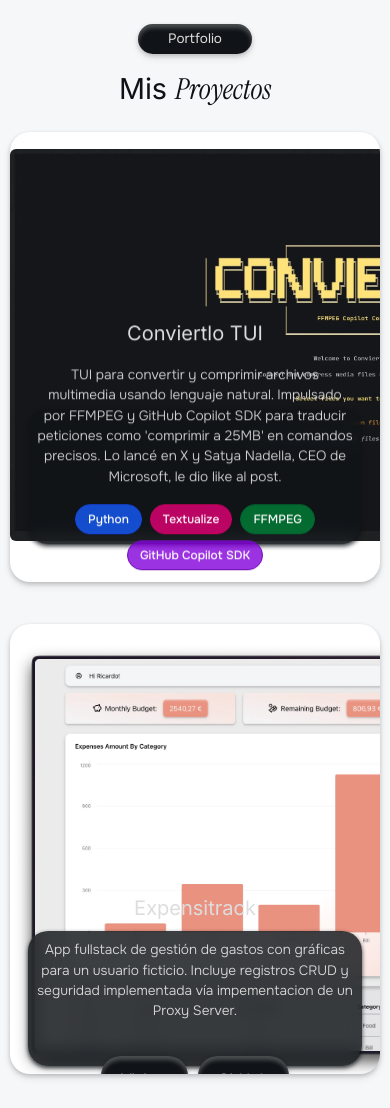
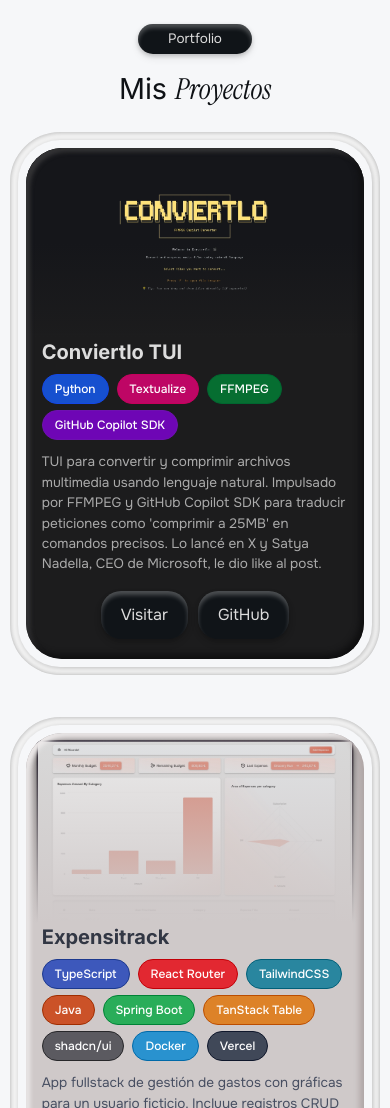
Before and after one commit to ricard0g/ricardoguzman-portfolio, an Astro site: page / in a window 390 px wide. Shown: the part 1800-2908 px from the top of the page. Built offline with nearby package versions, Linux system fonts and the light colour scheme; Astro itself is replaced by a stand-in of ours.

Commit message:
feat: add new mobile project card components

```diff
--- a/package.json
+++ b/package.json
@@ -7,7 +7,8 @@
     "build": "astro build",
     "preview": "astro preview",
     "astro": "astro",
-    "devhost": "astro dev --host"
+    "devhost": "astro dev --host",
+    "edges": "node scripts/extract-image-edges.mjs"
   },
   "dependencies": {
     "@astrojs/sitemap": "^3.6.1",
--- /dev/null
+++ b/scripts/extract-image-edges.mjs
@@ -0,0 +1,37 @@
+// Samples the bottom edge colour of every project screenshot in src/assets and writes it to
+// src/data/image-edges.json. ProjectCard uses it on mobile so the caption
+// background continues the screenshot through a gradient.
+// Re-run with `npm run edges` whenever a screenshot is added or replaced.
+import { readdir, writeFile } from "node:fs/promises";
+import path from "node:path";
+import sharp from "sharp";
+
+const ASSETS_DIR = "src/assets";
+const OUTPUT = "src/data/image-edges.json";
+
+// Must match the aspect-ratio of `.portfolio__card-media` on mobile: the image is
+// cropped from the top to this ratio, so the edge we blend into is the bottom of
+// that crop, not necessarily the bottom of the file.
+const MEDIA_ASPECT = 16 / 9;
+// Height of the sampled strip, as a fraction of the visible crop.
+const STRIP = 0.04;
+
+const toHex = (n) => Math.round(n).toString(16).padStart(2, "0");
+
+async function edgeColor(file) {
+	const image = sharp(file);
+	const { width, height } = await image.metadata();
+	const visibleHeight = Math.min(height, Math.round(width / MEDIA_ASPECT));
+	const stripHeight = Math.max(1, Math.round(visibleHeight * STRIP));
+	const { channels } = await image
+		.extract({ left: 0, top: visibleHeight - stripHeight, width, height: stripHeight })
+		.stats();
+	return `#${channels.slice(0, 3).map((c) => toHex(c.mean)).join("")}`;
+}
+
+const files = (await readdir(ASSETS_DIR)).filter((f) => /screenshot.*\.(webp|png|jpe?g|avif)$/i.test(f)).sort();
+const edges = {};
+for (const f of files) edges[f] = await edgeColor(path.join(ASSETS_DIR, f));
+
+await writeFile(OUTPUT, JSON.stringify(edges, null, "\t") + "\n");
+console.log(`Wrote ${files.length} edge colours to ${OUTPUT}`);
--- a/src/components/Portfolio.astro
+++ b/src/components/Portfolio.astro
@@ -66,7 +66,7 @@ const { badge, heading, headingAccent, buttons, projects } = Astro.props;
 	@media only screen and (max-width: 1150px) {
 		.portfolio__grid-container {
 			display: grid;
-			grid-template: repeat(6, 450px) / repeat(1, 100%);
+			grid-template: repeat(6, auto) / repeat(1, 100%);
 			grid-template-areas:
 				"conviertlo"
 				"expensitrack"
--- a/src/components/ProjectCard.astro
+++ b/src/components/ProjectCard.astro
@@ -1,6 +1,7 @@
 ---
 import type { ImageMetadata } from "astro";
 import type { ProjectKey, ProjectTag } from "../data/projects";
+import { cardPalette } from "../data/cardPalette";
 
 interface Props {
 	projectKey: ProjectKey;
@@ -9,6 +10,7 @@ interface Props {
 	passwordNote?: string;
 	imageAlt: string;
 	image: ImageMetadata;
+	edgeColor: string;
 	imageClass: string;
 	captionClass?: string;
 	tagsClass?: string;
@@ -30,6 +32,7 @@ const {
 	passwordNote,
 	imageAlt,
 	image,
+	edgeColor,
 	imageClass,
 	captionClass,
 	tagsClass,
@@ -39,34 +42,44 @@ const {
 } = Astro.props;
 
 const linkClass =
-	"inline bg-accent py-[0.5rem] max-[640px]:py-[0.75rem] px-[1rem] max-[640px]:px-[1.25rem] rounded-main shadow-m";
+	"inline bg-accent text-text-dark-bg py-[0.5rem] max-[640px]:py-[0.75rem] px-[1rem] max-[640px]:px-[1.25rem] rounded-main shadow-m";
 ---
 
+<!--
+	Desktop: the screenshot fills the card and the caption fades in over it on hover.
+	Mobile (<= 1150px): neumorphic card with the screenshot on top, fading through
+	a gradient into a caption tinted with the screenshot's bottom edge colour.
+	The shell and media wrappers are `display: contents` on desktop.
+-->
 <article
 	id={`${projectKey}-card`}
-	style={`grid-area: ${projectKey};`}
+	style={{ "grid-area": projectKey, ...cardPalette(edgeColor) }}
 	class="portfolio__proyect-card group w-full h-full bg-white rounded-main shadow-m"
 >
-	<figure class="relative w-full h-full rounded-main overflow-hidden">
+	<div class="portfolio__card-shell">
+		<figure class="portfolio__card-figure relative w-full h-full rounded-main overflow-hidden">
+			<div class="portfolio__card-media">
 				<img class={imageClass} src={image.src} alt={imageAlt} />
+				<span class="portfolio__card-fade" aria-hidden="true"></span>
+			</div>
 			<figcaption
 				class:list={[
-				"portfolio__card-caption group-hover:visible group-hover:opacity-100 max-[1150px]:visible max-[1150px]:opacity-100",
+					"portfolio__card-caption group-hover:visible group-hover:opacity-100",
 					captionClass,
 				]}
 			>
 				<h2
-				class="text-[1.5rem] max-[640px]:text-[1.25rem] font-display font-normal"
+					class="portfolio__card-title text-[1.5rem] max-[640px]:text-[1.25rem] font-display font-normal"
 				>
 					{title}
 				</h2>
-			<p class="text-[0.95rem] max-[640px]:text-[0.85rem] font-light">
+				<p class="portfolio__card-description text-[0.95rem] max-[640px]:text-[0.85rem] font-light">
 					{description}
 					{passwordNote && <strong>{passwordNote}</strong>}
 				</p>
 				<div
 					class:list={[
-					"flex justify-center items-center gap-x-[8px] gap-y-[6px] flex-wrap",
+						"portfolio__card-tags flex justify-center items-center gap-x-[8px] gap-y-[6px] flex-wrap",
 						tagsClass,
 					]}
 				>
@@ -92,9 +105,19 @@ const linkClass =
 				</div>
 			</figcaption>
 		</figure>
+	</div>
 </article>
 
 <style>
+	.portfolio__card-shell,
+	.portfolio__card-media {
+		display: contents;
+	}
+
+	.portfolio__card-fade {
+		display: none;
+	}
+
 	.portfolio__card-caption {
 		visibility: hidden;
 		position: absolute;
@@ -122,24 +145,116 @@ const linkClass =
 	}
 
 	@media only screen and (max-width: 1150px) {
-		.portfolio__card-caption {
-			visibility: visible !important;
-			opacity: 1 !important;
-			position: static;
-			transform: translateY(-100%);
-			height: 30%;
-			width: 80%;
-			max-width: 90%;
-			margin: 0 auto;
-			padding: 1vh;
-			background-color: #101418d0;
-			box-shadow: 0px 2px 4px #101418d0;
-		}
+		/* Outer recessed frame */
+		.portfolio__proyect-card {
+			height: auto;
+			padding: 8px;
+			border-radius: 50px;
+			background-color: #f1f1f1;
+			box-shadow:
+				inset 0 -1px 4px rgb(0 0 0 / 0.15),
+				inset 0 1px 4px rgb(0 0 0 / 0.15);
 		}
 
-	@media only screen and (max-width: 640px) {
+		/* Raised shell between frame and caption panel */
+		.portfolio__card-shell {
+			display: block;
+			padding: 8px;
+			border-radius: 42px;
+			background-color: var(--color-bg-main);
+			box-shadow: 1px 1px 4px rgb(0 0 0 / 0.2);
+		}
+
+		/* Panel tinted with the screenshot's edge colour */
+		.portfolio__card-figure {
+			display: flex;
+			flex-direction: column;
+			height: auto;
+			border-radius: 36px;
+			background-color: var(--card-bg);
+		}
+
+		/* Inner shadow drawn above the image so it wraps the whole panel seamlessly */
+		.portfolio__card-figure::after {
+			content: "";
+			position: absolute;
+			inset: 0;
+			z-index: 2;
+			border-radius: inherit;
+			box-shadow:
+				inset -4px -4px 6px var(--card-shadow-dark),
+				inset 4px 4px 4px var(--card-shadow-light);
+			pointer-events: none;
+		}
+
+		.portfolio__card-media {
+			display: block;
+			position: relative;
+			aspect-ratio: 16 / 9;
+			overflow: hidden;
+		}
+
+		/* Undo the desktop offsets set through each project's imageClass.
+		   The crop and object-position must match scripts/extract-image-edges.mjs. */
+		.portfolio__card-media img {
+			position: absolute;
+			inset: 0;
+			width: 100%;
+			height: 100%;
+			min-width: 0;
+			max-width: none;
+			padding: 0;
+			border-radius: 0;
+			object-fit: cover;
+			object-position: top;
+		}
+
+		.portfolio__card-fade {
+			display: block;
+			position: absolute;
+			inset: 0;
+			background: var(--card-fade);
+		}
+
 		.portfolio__card-caption {
-			width: 90%;
+			visibility: visible;
+			opacity: 1;
+			position: static;
+			transform: none;
+			height: auto;
+			width: 100%;
+			align-items: stretch;
+			row-gap: 12px;
+			padding: 4px 16px 20px;
+			border-radius: 0;
+			backdrop-filter: none;
+			background-color: transparent;
+			color: var(--card-text);
+			text-align: left;
+		}
+
+		.portfolio__card-title {
+			order: 1;
+			font-size: 1.25rem;
+			font-weight: 700;
+			line-height: 1;
+			color: var(--card-title);
+		}
+
+		.portfolio__card-tags {
+			order: 2;
+			justify-content: flex-start;
+		}
+
+		.portfolio__card-description {
+			order: 3;
+			font-weight: 400;
+			line-height: 1.5;
+		}
+
+		.portfolio__links-container {
+			order: 4;
+			margin-top: 4px;
 		}
 	}
 </style>
--- /dev/null
+++ b/src/data/cardPalette.ts
@@ -0,0 +1,62 @@
+// Derives the mobile project card colours from the bottom edge colour of its
+// screenshot (see scripts/extract-image-edges.mjs). The caption continues the
+// image, and its neumorphic inner shadows are a darker and lighter shade of it.
+
+type Hsl = { h: number; s: number; l: number };
+
+function hexToHsl(hex: string): Hsl {
+	const [r, g, b] = [1, 3, 5].map((i) => parseInt(hex.slice(i, i + 2), 16) / 255);
+	const max = Math.max(r, g, b);
+	const min = Math.min(r, g, b);
+	const l = (max + min) / 2;
+	const d = max - min;
+	if (d === 0) return { h: 0, s: 0, l };
+	const s = d / (1 - Math.abs(2 * l - 1));
+	const h =
+		max === r ? ((g - b) / d + (g < b ? 6 : 0)) * 60 : max === g ? ((b - r) / d + 2) * 60 : ((r - g) / d + 4) * 60;
+	return { h, s, l };
+}
+
+const clamp = (n: number, min: number, max: number) => Math.min(max, Math.max(min, n));
+
+const hsl = ({ h, s, l }: Hsl) =>
+	`hsl(${h.toFixed(1)} ${(s * 100).toFixed(1)}% ${(clamp(l, 0, 1) * 100).toFixed(1)}%)`;
+
+function luminance(hex: string) {
+	const [r, g, b] = [1, 3, 5].map((i) => {
+		const c = parseInt(hex.slice(i, i + 2), 16) / 255;
+		return c <= 0.03928 ? c / 12.92 : ((c + 0.055) / 1.055) ** 2.4;
+	});
+	return 0.2126 * r + 0.7152 * g + 0.0722 * b;
+}
+
+/** CSS custom properties consumed by ProjectCard's mobile styles. */
+export function cardPalette(edgeHex: string): Record<string, string> {
+	const edge = hexToHsl(edgeHex);
+	const isLight = luminance(edgeHex) > 0.35;
+
+	if (isLight) {
+		// Pure white leaves no room for the light shadow, so cap the lightness
+		// and let the gradient darken the image slightly to sell the raised look.
+		const bg = { ...edge, l: clamp(edge.l, 0.8, 0.94) };
+		return {
+			"--card-bg": hsl(bg),
+			"--card-shadow-dark": hsl({ ...bg, l: bg.l - 0.14 }),
+			"--card-shadow-light": hsl({ ...bg, l: bg.l + 0.12 }),
+			"--card-title": "var(--color-text-main)",
+			"--card-text": "#474e61",
+			"--card-fade": `linear-gradient(to bottom, rgb(0 0 0 / 0.08), ${hsl(bg)})`,
+		};
+	}
+
+	// Keep dark captions dark enough for the light text to stay readable.
+	const bg = { ...edge, l: Math.min(edge.l, 0.25) };
+	return {
+		"--card-bg": hsl(bg),
+		"--card-shadow-dark": hsl({ ...bg, l: bg.l * 0.55 }),
+		"--card-shadow-light": hsl({ ...bg, l: bg.l + 0.1 }),
+		"--card-title": "var(--color-text-dark-bg)",
+		"--card-text": "#ababab",
+		"--card-fade": `linear-gradient(to bottom, transparent 50%, ${hsl(bg)})`,
+	};
+}
--- /dev/null
+++ b/src/data/image-edges.json
@@ -0,0 +1,9 @@
+{
+	"abstrakct_screenshot.webp": "#7c6f68",
+	"coffetopia_screenshot.webp": "#2c2c2c",
+	"conviertlo-screenshot.webp": "#1c1c1d",
+	"expensitrack_screenshot.webp": "#c6bfbf",
+	"portfolio-screenshot-modified.webp": "#131313",
+	"portfolio-screenshot.webp": "#121212",
+	"sartorial_store_screenshot.webp": "#656360"
+}
--- a/src/data/projects.ts
+++ b/src/data/projects.ts
@@ -6,6 +6,7 @@ import portfolioImg from "../assets/portfolio-screenshot-modified.webp";
 import sartorialImg from "../assets/sartorial_store_screenshot.webp";
 import expensitrackImg from "../assets/expensitrack_screenshot.webp";
 import conviertloImg from "../assets/conviertlo-screenshot.webp";
+import imageEdges from "./image-edges.json";
 
 export type ProjectKey =
 	| "conviertlo"
@@ -24,6 +25,8 @@ export interface ProjectTag {
 export interface ProjectConfig {
 	key: ProjectKey;
 	image: ImageMetadata;
+	/** Bottom edge colour of `image`, generated by `npm run edges`. */
+	edgeColor: string;
 	imageClass: string;
 	captionClass?: string;
 	tagsClass?: string;
@@ -35,17 +38,17 @@ export interface ProjectConfig {
 }
 
 const bigImg =
-	"portfolio__big-card-img relative left-[5%] top-[2vh] max-[1150px]:left-0 max-[1150px]:min-w-[500px] max-[1150px]:max-w-[700px]";
+	"portfolio__big-card-img relative left-[5%] top-[2vh]";
 const smallImg =
-	"portfolio__small-card-img relative top-[2vh] rounded-[5px] max-[1150px]:left-0 max-[1150px]:min-w-[500px] max-[1150px]:max-w-[700px]";
+	"portfolio__small-card-img relative top-[2vh] rounded-[5px]";
 
 // Order matters only for DOM order; placement is defined by the grid areas in Portfolio.astro.
 export const projectsConfig: ProjectConfig[] = [
 	{
 		key: "conviertlo",
 		image: conviertloImg,
+		edgeColor: imageEdges["conviertlo-screenshot.webp"],
 		imageClass: `${bigImg} min-w-[850px] rounded-md`,
-		captionClass: "max-[1150px]:translate-y-[15%]",
 		tags: [
 			{ name: "Python", color: "bg-blue-600/80 border-blue-700 hover:bg-blue-700" },
 			{ name: "Textualize", color: "bg-pink-600/80 border-pink-700 hover:bg-pink-700" },
@@ -63,8 +66,9 @@ export const projectsConfig: ProjectConfig[] = [
 	{
 		key: "expensitrack",
 		image: expensitrackImg,
+		edgeColor: imageEdges["expensitrack_screenshot.webp"],
 		imageClass: `${bigImg} min-w-[725px]`,
-		tagsClass: "max-[1500px]:max-h-[80px] overflow-scroll",
+		tagsClass: "max-[1500px]:max-h-[80px] overflow-scroll max-[1150px]:max-h-none max-[1150px]:overflow-visible",
 		tags: [
 			{ name: "TypeScript", color: "bg-blue-800/80 border-blue-900 hover:bg-blue-900" },
 			{ name: "React Router", color: "bg-red-600/80 border-red-700 hover:bg-red-700" },
@@ -84,6 +88,7 @@ export const projectsConfig: ProjectConfig[] = [
 	{
 		key: "abstrakct",
 		image: abstrakctImg,
+		edgeColor: imageEdges["abstrakct_screenshot.webp"],
 		imageClass: `${bigImg} min-w-[600px]`,
 		tags: [
 			{ name: "Liquid", color: "bg-cyan-400/80 border-cyan-700 hover:bg-cyan-700" },
@@ -100,6 +105,7 @@ export const projectsConfig: ProjectConfig[] = [
 	{
 		key: "coffetopia",
 		image: coffetopiaImg,
+		edgeColor: imageEdges["coffetopia_screenshot.webp"],
 		imageClass: `${smallImg} left-[2%] min-w-[750px]`,
 		tags: [
 			{ name: "Liquid", color: "bg-cyan-400/80 border-cyan-700 hover:bg-cyan-700" },
@@ -115,9 +121,10 @@ export const projectsConfig: ProjectConfig[] = [
 	{
 		key: "blog",
 		image: portfolioImg,
-		// Desktop offset differs from the other small cards; on mobile it is padded, rounded and narrower.
+		edgeColor: imageEdges["portfolio-screenshot-modified.webp"],
+		// Desktop offset differs from the other small cards.
 		imageClass:
-			"portfolio__small-card-img relative top-[3vh] left-[10%] min-w-[550px] rounded-[5px] max-[1150px]:left-0 max-[1150px]:min-w-[500px] max-[1150px]:max-w-[400px] max-[1150px]:p-[2vh] max-[1150px]:rounded-main",
+			"portfolio__small-card-img relative top-[3vh] left-[10%] min-w-[550px] rounded-[5px]",
 		tags: [
 			{ name: "Astro", color: "bg-orange-700/80 border-orange-800 hover:bg-orange-800" },
 		],
@@ -129,6 +136,7 @@ export const projectsConfig: ProjectConfig[] = [
 	{
 		key: "sartorial",
 		image: sartorialImg,
+		edgeColor: imageEdges["sartorial_store_screenshot.webp"],
 		imageClass: `${bigImg} min-w-[600px]`,
 		tags: [
 			{ name: "Liquid", color: "bg-cyan-400/80 border-cyan-700 hover:bg-cyan-700" },
```
Lines whose indentation alone changed are shown as unchanged.
